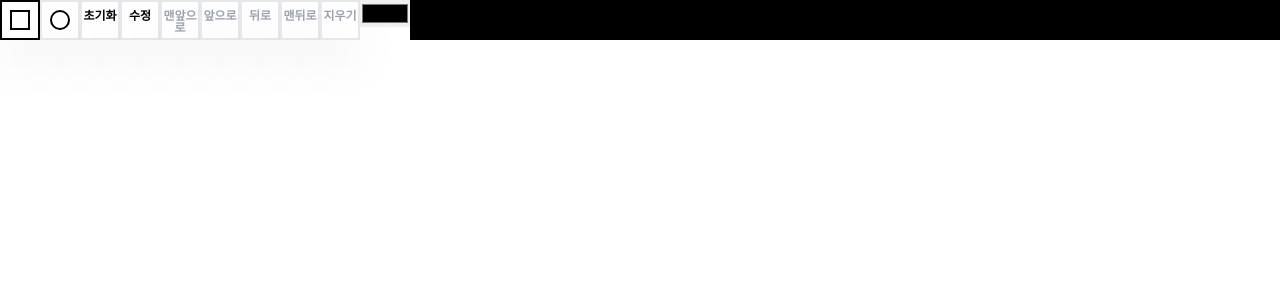
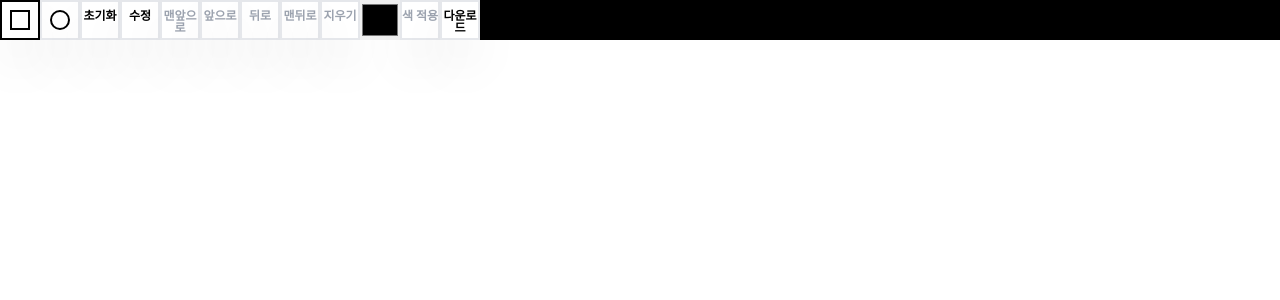
Before and after one commit to N3theri9N/paintboard, a Next.js app: page / in a window 1280 px wide. Shown: the top 300 px of the page. Built offline with nearby package versions, Linux system fonts and the light colour scheme.

Commit message:
08_ColorPallete
# DONE
- 지금까지 그린 내용 다운로드 기능 구현
  - html2canvas 라이브러리 추가.
- 색 적용 버튼 추가.
  - 팔레트 색 드래그 선택마다 리랜더링이 발생하여, 색 적용 버튼 클릭시 색이 반영되도록 기능 변경

```diff
--- a/package.json
+++ b/package.json
@@ -10,6 +10,7 @@
   },
   "dependencies": {
     "clsx": "^2.1.0",
+    "html2canvas": "^1.4.1",
     "next": "14.1.0",
     "react": "^18",
     "react-dom": "^18"
@@ -22,8 +23,8 @@
     "eslint": "^8",
     "eslint-config-next": "14.1.0",
     "postcss": "^8",
+    "styled-components": "^6.1.8",
     "tailwindcss": "^3.3.0",
-    "typescript": "^5",
-    "styled-components": "^6.1.8"
+    "typescript": "^5"
   }
 }
--- a/src/components/paintboard/ToolBar/index.tsx
+++ b/src/components/paintboard/ToolBar/index.tsx
@@ -1,7 +1,8 @@
 import ToolButton from "@/components/UI/ToolButton";
 import { Modes, ModifyMethods } from "@/types/mode";
 import { Shapes } from "@/types/shape";
-import React, { ChangeEvent, ReactNode } from "react";
+import html2canvas from "html2canvas";
+import React, { ChangeEvent, ReactNode, useRef } from "react";
 
 export const Draw = ({
   mode,
@@ -49,6 +50,7 @@ export const Modify = ({
   ToolClickHandler: (mode: Modes) => () => void;
   modifyShape: ModifyMethods;
 }) => {
+  const colorRef = useRef<HTMLInputElement>(null);
   return (
     <>
       <WhiteBackground>
@@ -68,12 +70,41 @@ export const Modify = ({
         <ToolButton onClick={modifyShape.delete}>지우기</ToolButton>
         <input
           type="color"
+          className="h-10 w-10"
           onChange={(e: ChangeEvent<HTMLInputElement>) => {
-            modifyShape.color(e.target.value);
+            // 컬러 파레트 드래그 중에도 리랜더링이 발생하여 비제어 컴포넌트로 전환
+            // modifyShape.color(e.target.value);
           }}
+          ref={colorRef}
         />
+        <ToolButton
+          onClick={() => {
+            if (colorRef.current !== null) {
+              modifyShape.color(colorRef.current.value);
+            }
+          }}
+        >
+          색 적용
+        </ToolButton>
       </div>
     </>
+  );
+};
+
+export const Download = () => {
+  const downloadButtonHandler = () => {
+    let canvasDivElement = document.getElementById("canvas") as HTMLDivElement;
+    html2canvas(canvasDivElement).then((canvas: HTMLCanvasElement) => {
+      const link = document.createElement("a");
+      link.href = canvas.toDataURL("image/jpg");
+      link.download = `image_${Math.ceil(Math.random() * 1000000)}.jpg`;
+      link.click();
+    });
+  };
+  return (
+    <WhiteBackground>
+      <ToolButton onClick={downloadButtonHandler}>다운로드</ToolButton>
+    </WhiteBackground>
   );
 };
 
--- a/src/components/paintboard/index.tsx
+++ b/src/components/paintboard/index.tsx
@@ -39,6 +39,7 @@ const PaintBoard = (): JSX.Element => {
   return (
     <div>
       <div className="w-full flex bg-black z-10">
+        <div className="flex">
           <ToolBar.Draw mode={mode} ToolClickHandler={ToolClickHandler} shape={shape} />
           <ToolBar.Clear clearShapes={clearShapes} />
           <ToolBar.Modify
@@ -47,6 +48,8 @@ const PaintBoard = (): JSX.Element => {
             index={index}
             modifyShape={modifyShape}
           />
+        </div>
+        <ToolBar.Download />
       </div>
       <Canvas initShapes={initShapes} onClickHandler={resetIndex}>
         <DrawnShapes shapes={drawnShapes} mode={mode} setIndex={setIndex} />
```
Also changed, not shown: 1 other file (tests, documents, lock files or other folders). Lines whose indentation alone changed are shown as unchanged.
